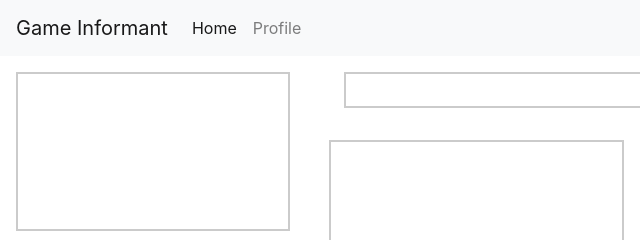
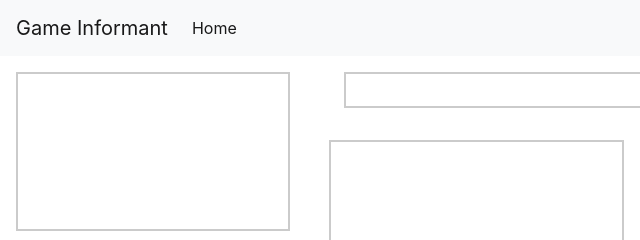
Before and after one commit to jakerjohnson21/game-informant, a website: page views/games/gameShow.html in a window 1280 px wide. Shown: the top 240 px of the page, 0-640 px from the left. Drawn offline with nearby package versions, Linux system fonts and the light colour scheme; no server answers; files whose address does not match are found by name.

Commit message:
Updates gameShow layout

```diff
--- a/views/games/gameShow.html
+++ b/views/games/gameShow.html
@@ -22,9 +22,6 @@
                   <ul class="navbar-nav mr-auto">
                     <li class="nav-item active">
                       <a class="nav-link" href="/home">Home <span class="sr-only">(current)</span></a>
-                    </li>
-                    <li class="nav-item">
-                      <a class="nav-link" href="#">Profile</a>
                     </li>
                   </ul>
                   <form class="form-inline my-2 my-lg-0">
```
